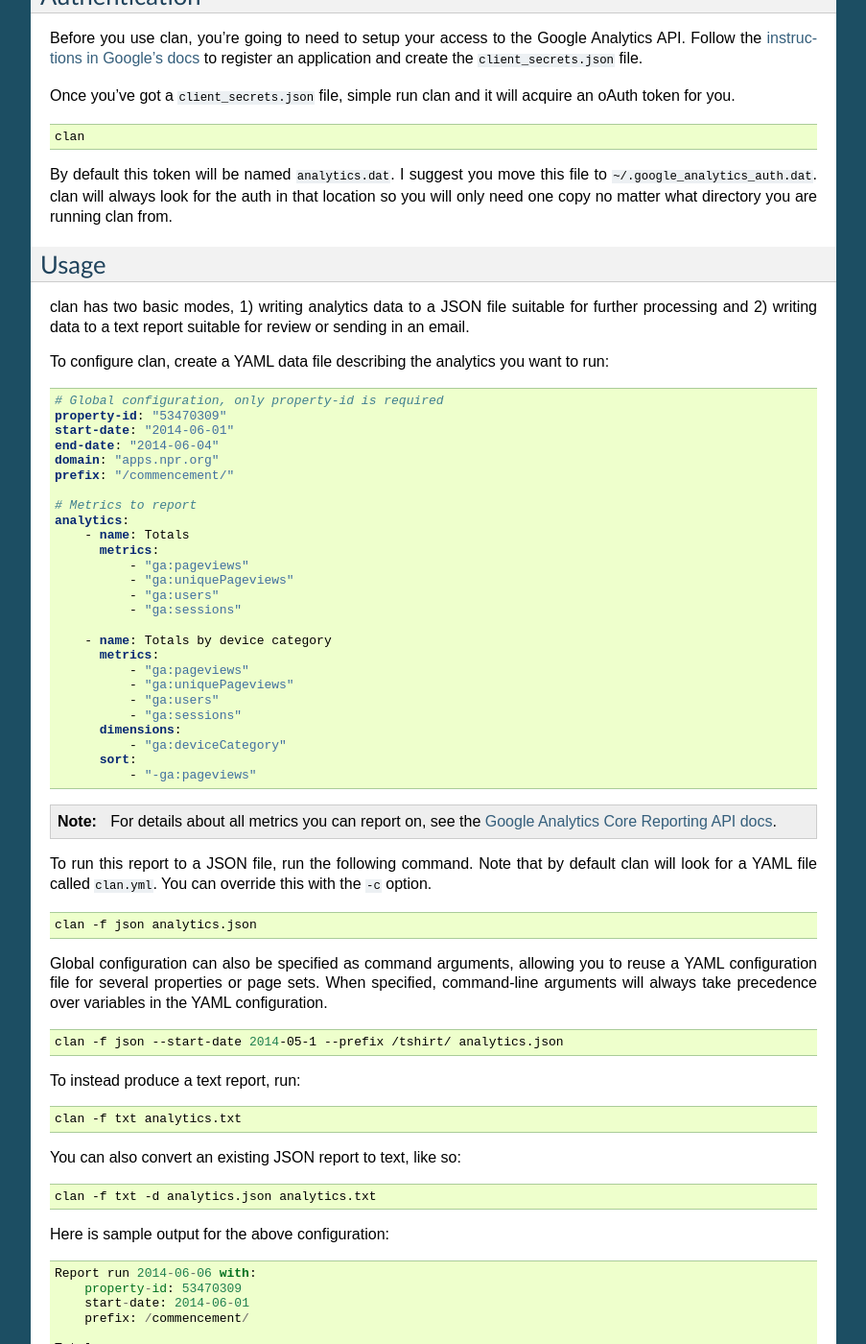
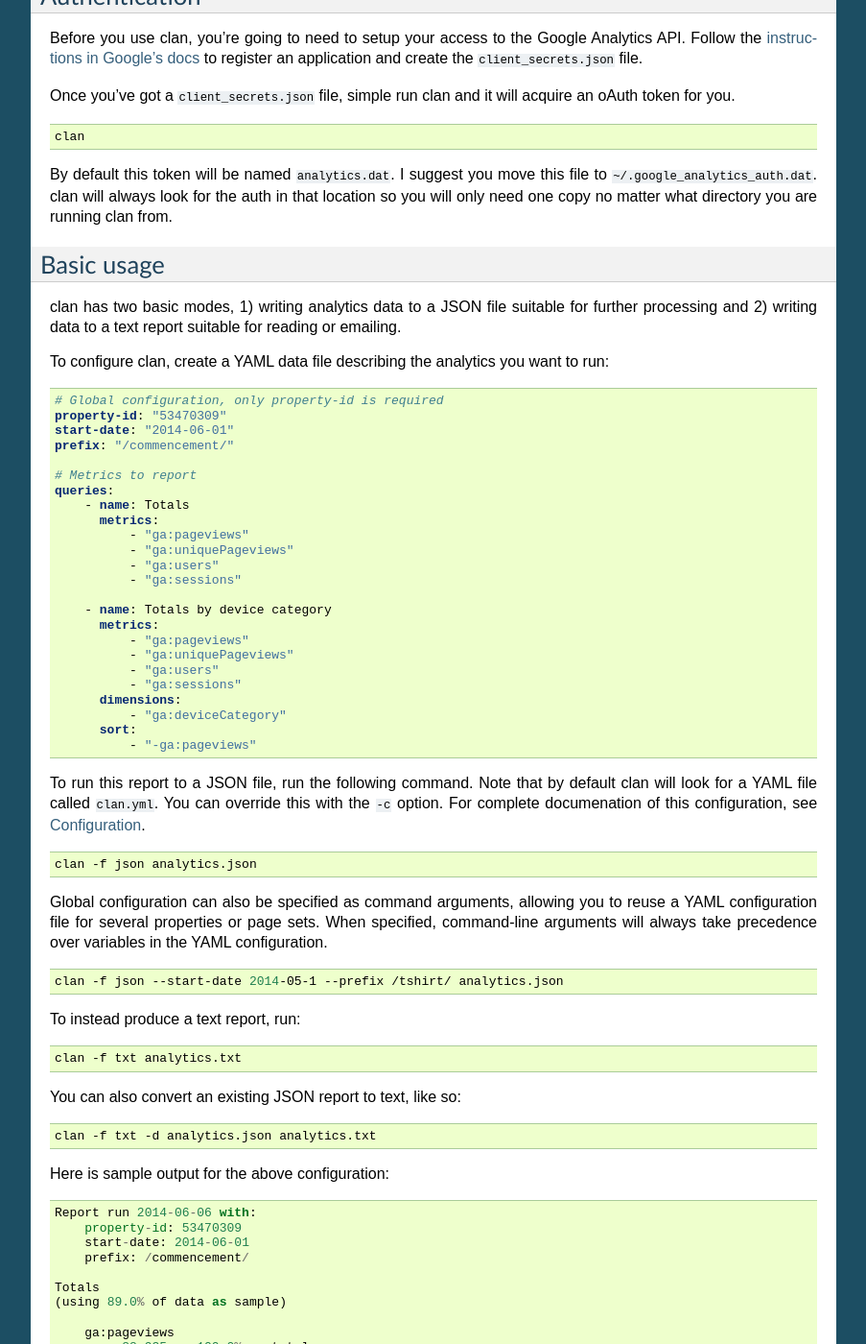
Before and after one commit to onyxfish/clan, a Sphinx documentation site: the page built from docs/index.rst, in a window 1280 px wide and 1400 px high, scrolled down 823 px. Shown: the whole window at 96% size, without its empty margins (198-1101 px from the left). Built offline with Sphinx 7.4.7, drawn with Linux system fonts in a browser that asks for light colours; some of the changed text lies outside the part shown.

Commit message:
Document configuration. Closes #13.

```diff
--- a/clan.yml
+++ b/clan.yml
@@ -6,7 +6,7 @@
 prefix: "/commencement/"
 
 # Metrics
-analytics:
+queries:
     - name: Totals
       metrics:
           - "ga:pageviews"
@@ -43,4 +43,4 @@
       dimensions:
           - "ga:eventLabel"
           - "ga:customVarValue1"
-      filters: "ga:eventAction==tweet"
+      filter: "ga:eventAction==tweet"
--- a/docs/conf.py
+++ b/docs/conf.py
@@ -126,7 +126,7 @@
 # Add any paths that contain custom static files (such as style sheets) here,
 # relative to this directory. They are copied after the builtin static files,
 # so a file named "default.css" will overwrite the builtin "default.css".
-html_static_path = ['_static']
+#html_static_path = ['_static']
 
 # If not '', a 'Last updated on:' timestamp is inserted at every page bottom,
 # using the given strftime format.
--- a/docs/index.rst
+++ b/docs/index.rst
@@ -49,10 +49,10 @@
 
 By default this token will be named :code:`analytics.dat`. I suggest you move this file to :code:`~/.google_analytics_auth.dat`. clan will always look for the auth in that location so you will only need one copy no matter what directory you are running clan from.
 
-Usage
-=====
+Basic usage
+===========
 
-clan has two basic modes, 1) writing analytics data to a JSON file suitable for further processing and 2) writing data to a text report suitable for review or sending in an email.
+clan has two basic modes, 1) writing analytics data to a JSON file suitable for further processing and 2) writing data to a text report suitable for reading or emailing.
 
 To configure clan, create a YAML data file describing the analytics you want to run:
 
@@ -61,12 +61,10 @@
     # Global configuration, only property-id is required
     property-id: "53470309"
     start-date: "2014-06-01"
-    end-date: "2014-06-04"
-    domain: "apps.npr.org"
     prefix: "/commencement/"
 
     # Metrics to report
-    analytics:
+    queries:
         - name: Totals
           metrics:
               - "ga:pageviews"
@@ -85,11 +83,7 @@
           sort:
               - "-ga:pageviews"
 
-.. note::
-
-    For details about all metrics you can report on, see the `Google Analytics Core Reporting API docs <https://developers.google.com/analytics/devguides/reporting/core/dimsmets>`_.
-
-To run this report to a JSON file, run the following command. Note that by default clan will look for a YAML file called :code:`clan.yml`. You can override this with the :code:`-c` option.
+To run this report to a JSON file, run the following command. Note that by default clan will look for a YAML file called :code:`clan.yml`. You can override this with the :code:`-c` option. For complete documenation of this configuration, see :doc:`Configuration <configuration>`.
 
 .. code-block:: bash
 
@@ -163,6 +157,13 @@
               3,159     11.8%    tablet
              26,817    100.0%    total
 
+Advanced usage
+==============
+
+.. toctree::
+
+    configuration
+
 Authors
 =======
 
```
Also changed, not shown: clan.py (+5 -5 lines), docs/configuration.rst (added, +105 -0 lines).
